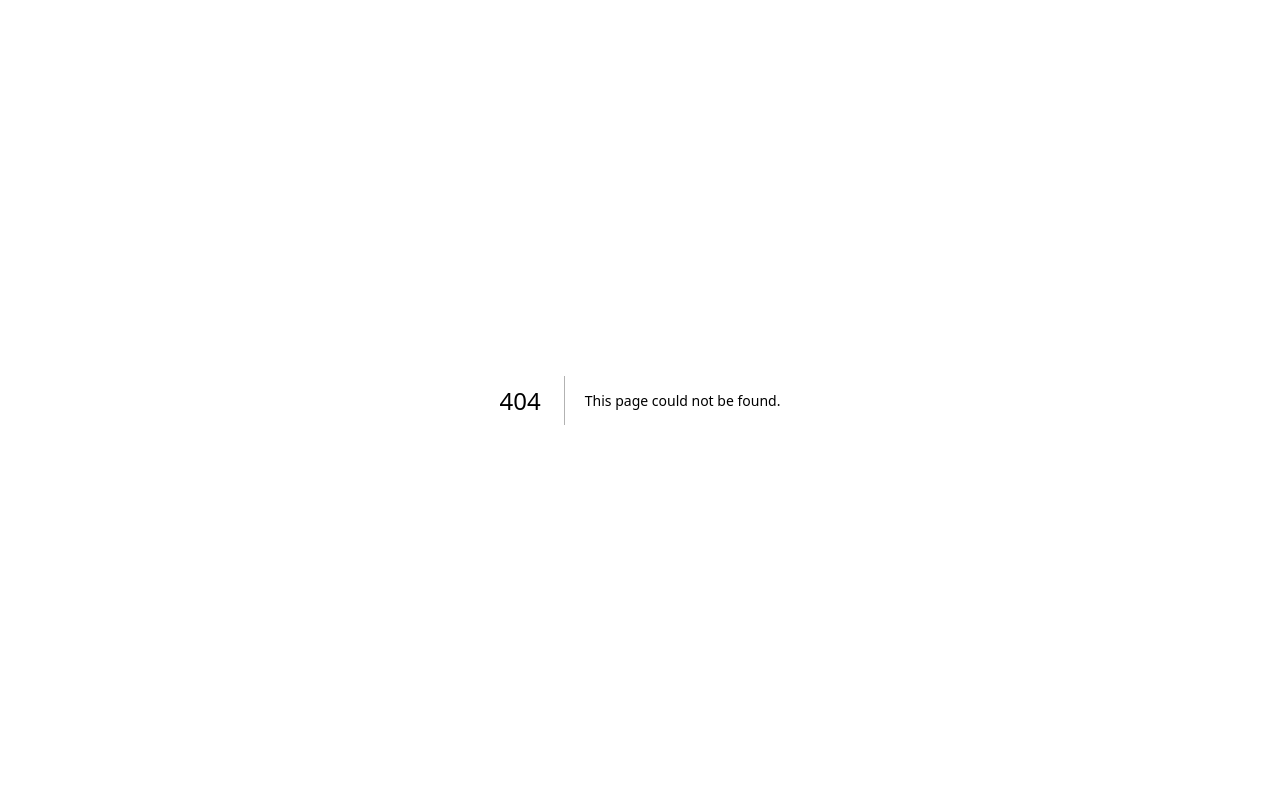
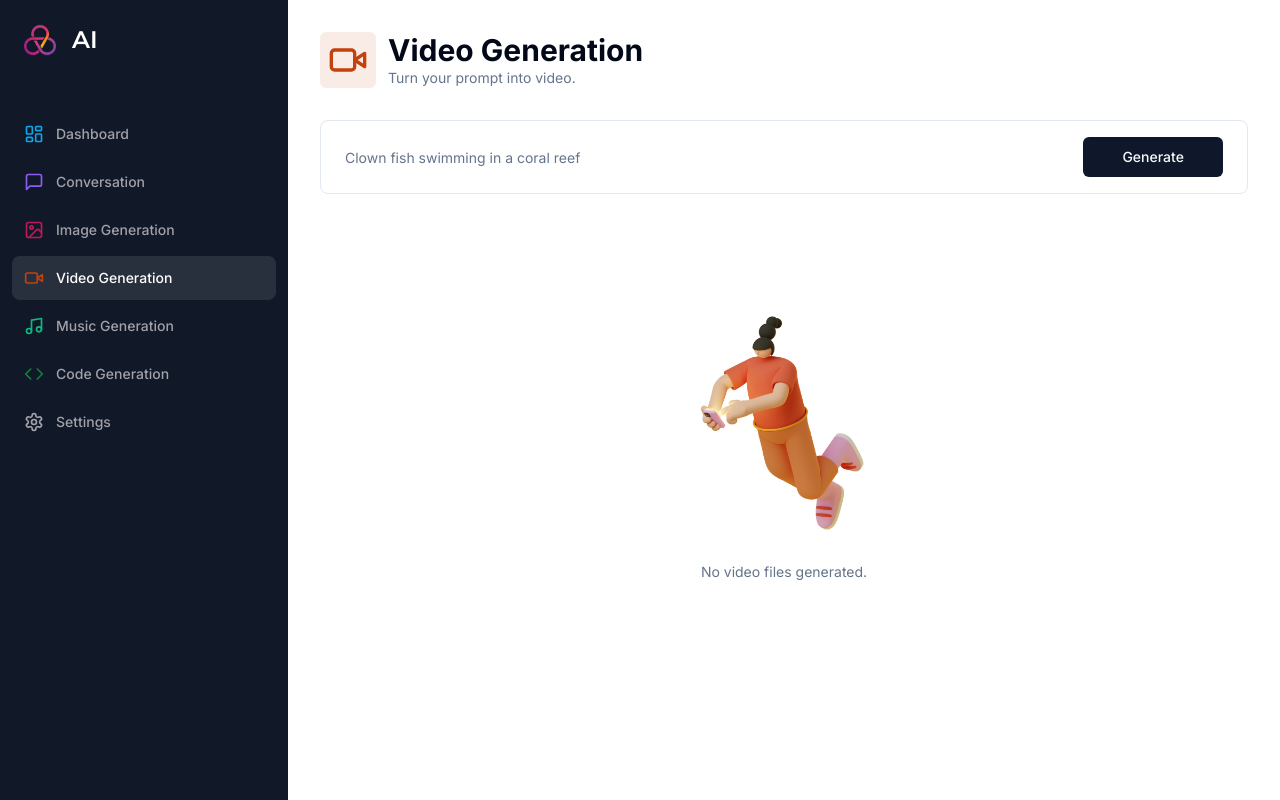
Before and after one commit to nikext/AI-Content-Generation-Platform, a Next.js app: page /video in a window 1280 px wide. Before the commit this address had no page. Built offline with nearby package versions, Linux system fonts and the light colour scheme.

Commit message:
implement video and music models

```diff
--- /dev/null
+++ b/app/(dashboard)/(routes)/music/constants.ts
@@ -0,0 +1,7 @@
+import * as z from "zod";
+
+export const formSchema = z.object({
+  prompt: z.string().min(1, {
+    message: "Music prompt is required."
+  }),
+});
--- /dev/null
+++ b/app/(dashboard)/(routes)/music/page.tsx
@@ -0,0 +1,118 @@
+"use client";
+
+import * as z from "zod";
+import axios from "axios";
+import { useState } from "react";
+import { zodResolver } from "@hookform/resolvers/zod";
+import { useForm } from "react-hook-form";
+import { useRouter } from "next/navigation";
+import { Music } from "lucide-react";
+
+import { Heading } from "@/components/heading";
+import { Button } from "@/components/ui/button";
+import { Input } from "@/components/ui/input";
+import { Form, FormControl, FormField, FormItem } from "@/components/ui/form";
+import { Loader } from "@/components/loader";
+import { Empty } from "@/components/empty";
+
+import { formSchema } from "./constants";
+
+const MusicPage = () => {
+  const router = useRouter();
+  const [music, setMusic] = useState<string>();
+
+  const form = useForm<z.infer<typeof formSchema>>({
+    resolver: zodResolver(formSchema),
+    defaultValues: {
+      prompt: "",
+    },
+  });
+
+  const isLoading = form.formState.isSubmitting;
+
+  const onSubmit = async (values: z.infer<typeof formSchema>) => {
+    try {
+      setMusic(undefined);
+
+      const response = await axios.post("/api/music", values);
+      console.log(response);
+
+      setMusic(response.data.audio);
+      form.reset();
+    } catch (error: any) {
+      if (error?.response?.status === 403) {
+      } else {
+      }
+    } finally {
+      router.refresh();
+    }
+  };
+
+  return (
+    <div>
+      <Heading
+        title="Music Generation"
+        description="Turn your prompt into music."
+        icon={Music}
+        iconColor="text-emerald-500"
+        bgColor="bg-emerald-500/10"
+      />
+      <div className="px-4 lg:px-8">
+        <Form {...form}>
+          <form
+            onSubmit={form.handleSubmit(onSubmit)}
+            className="
+              rounded-lg
+              border
+              w-full
+              p-4
+              px-3
+              md:px-6
+              focus-within:shadow-sm
+              grid
+              grid-cols-12
+              gap-2
+            "
+          >
+            <FormField
+              name="prompt"
+              render={({ field }) => (
+                <FormItem className="col-span-12 lg:col-span-10">
+                  <FormControl className="m-0 p-0">
+                    <Input
+                      className="border-0 outline-none focus-visible:ring-0 focus-visible:ring-transparent"
+                      disabled={isLoading}
+                      placeholder="Piano solo"
+                      {...field}
+                    />
+                  </FormControl>
+                </FormItem>
+              )}
+            />
+            <Button
+              className="col-span-12 lg:col-span-2 w-full"
+              type="submit"
+              disabled={isLoading}
+              size="icon"
+            >
+              Generate
+            </Button>
+          </form>
+        </Form>
+        {isLoading && (
+          <div className="p-20">
+            <Loader />
+          </div>
+        )}
+        {!music && !isLoading && <Empty label="No music generated." />}
+        {music && (
+          <audio controls className="w-full mt-8">
+            <source src={music} />
+          </audio>
+        )}
+      </div>
+    </div>
+  );
+};
+
+export default MusicPage;
--- /dev/null
+++ b/app/(dashboard)/(routes)/video/constants.ts
@@ -0,0 +1,7 @@
+import * as z from "zod";
+
+export const formSchema = z.object({
+  prompt: z.string().min(1, {
+    message: "Video prompt is required."
+  }),
+});
--- /dev/null
+++ b/app/(dashboard)/(routes)/video/page.tsx
@@ -0,0 +1,120 @@
+"use client";
+
+import * as z from "zod";
+import axios from "axios";
+import { useState } from "react";
+import { zodResolver } from "@hookform/resolvers/zod";
+import { useForm } from "react-hook-form";
+import { VideoIcon } from "lucide-react";
+import { useRouter } from "next/navigation";
+
+import { Heading } from "@/components/heading";
+import { Button } from "@/components/ui/button";
+import { Input } from "@/components/ui/input";
+import { Form, FormControl, FormField, FormItem } from "@/components/ui/form";
+import { Loader } from "@/components/loader";
+import { Empty } from "@/components/empty";
+
+import { formSchema } from "./constants";
+
+const VideoPage = () => {
+  const router = useRouter();
+  const [video, setVideo] = useState<string>();
+
+  const form = useForm<z.infer<typeof formSchema>>({
+    resolver: zodResolver(formSchema),
+    defaultValues: {
+      prompt: "",
+    },
+  });
+
+  const isLoading = form.formState.isSubmitting;
+
+  const onSubmit = async (values: z.infer<typeof formSchema>) => {
+    try {
+      setVideo(undefined);
+
+      const response = await axios.post("/api/video", values);
+
+      setVideo(response.data[0]);
+      form.reset();
+    } catch (error: any) {
+      if (error?.response?.status === 403) {
+      } else {
+      }
+    } finally {
+      router.refresh();
+    }
+  };
+
+  return (
+    <div>
+      <Heading
+        title="Video Generation"
+        description="Turn your prompt into video."
+        icon={VideoIcon}
+        iconColor="text-orange-700"
+        bgColor="bg-orange-700/10"
+      />
+      <div className="px-4 lg:px-8">
+        <Form {...form}>
+          <form
+            onSubmit={form.handleSubmit(onSubmit)}
+            className="
+              rounded-lg
+              border
+              w-full
+              p-4
+              px-3
+              md:px-6
+              focus-within:shadow-sm
+              grid
+              grid-cols-12
+              gap-2
+            "
+          >
+            <FormField
+              name="prompt"
+              render={({ field }) => (
+                <FormItem className="col-span-12 lg:col-span-10">
+                  <FormControl className="m-0 p-0">
+                    <Input
+                      className="border-0 outline-none focus-visible:ring-0 focus-visible:ring-transparent"
+                      disabled={isLoading}
+                      placeholder="Clown fish swimming in a coral reef"
+                      {...field}
+                    />
+                  </FormControl>
+                </FormItem>
+              )}
+            />
+            <Button
+              className="col-span-12 lg:col-span-2 w-full"
+              type="submit"
+              disabled={isLoading}
+              size="icon"
+            >
+              Generate
+            </Button>
+          </form>
+        </Form>
+        {isLoading && (
+          <div className="p-20">
+            <Loader />
+          </div>
+        )}
+        {!video && !isLoading && <Empty label="No video files generated." />}
+        {video && (
+          <video
+            controls
+            className="w-full aspect-video mt-8 rounded-lg border bg-black"
+          >
+            <source src={video} />
+          </video>
+        )}
+      </div>
+    </div>
+  );
+};
+
+export default VideoPage;
--- /dev/null
+++ b/app/api/music/route.ts
@@ -0,0 +1,39 @@
+import Replicate from "replicate";
+import { auth } from "@clerk/nextjs";
+import { NextResponse } from "next/server";
+
+const replicate = new Replicate({
+  auth: process.env.REPLICATE_API_KEY!,
+});
+
+export async function POST(
+  req: Request
+) {
+  try {
+    const { userId } = auth();
+    const body = await req.json();
+    const { prompt  } = body;
+
+    if (!userId) {
+      return new NextResponse("Unauthorized", { status: 401 });
+    }
+
+    if (!prompt) {
+      return new NextResponse("Prompt is required", { status: 400 });
+    }
+
+    const response = await replicate.run(
+      "riffusion/riffusion:8cf61ea6c56afd61d8f5b9ffd14d7c216c0a93844ce2d82ac1c9ecc9c7f24e05",
+      {
+        input: {
+          prompt_a: prompt
+        }
+      }
+    );
+
+    return NextResponse.json(response);
+  } catch (error) {
+    console.log('[MUSIC_ERROR]', error);
+    return new NextResponse("Internal Error", { status: 500 });
+  }
+};
--- /dev/null
+++ b/app/api/video/route.ts
@@ -0,0 +1,39 @@
+import Replicate from "replicate";
+import { auth } from "@clerk/nextjs";
+import { NextResponse } from "next/server";
+
+const replicate = new Replicate({
+  auth: process.env.REPLICATE_API_KEY!,
+});
+
+export async function POST(
+  req: Request
+) {
+  try {
+    const { userId } = auth();
+    const body = await req.json();
+    const { prompt  } = body;
+
+    if (!userId) {
+      return new NextResponse("Unauthorized", { status: 401 });
+    }
+
+    if (!prompt) {
+      return new NextResponse("Prompt is required", { status: 400 });
+    }
+
+    const response = await replicate.run(
+      "anotherjesse/zeroscope-v2-xl:71996d331e8ede8ef7bd76eba9fae076d31792e4ddf4ad057779b443d6aea62f",
+      {
+        input: {
+          prompt,
+        }
+      }
+    );
+
+    return NextResponse.json(response);
+  } catch (error) {
+    console.log('[VIDEO_ERROR]', error);
+    return new NextResponse("Internal Error", { status: 500 });
+  }
+};
--- a/package.json
+++ b/package.json
@@ -26,6 +26,7 @@
     "react-dom": "^18",
     "react-hook-form": "^7.47.0",
     "react-markdown": "^9.0.0",
+    "replicate": "^0.20.1",
     "tailwind-merge": "^2.0.0",
     "tailwindcss-animate": "^1.0.7",
     "zod": "^3.22.4"
```
Also changed, not shown: 1 other file (tests, documents, lock files or other folders).
